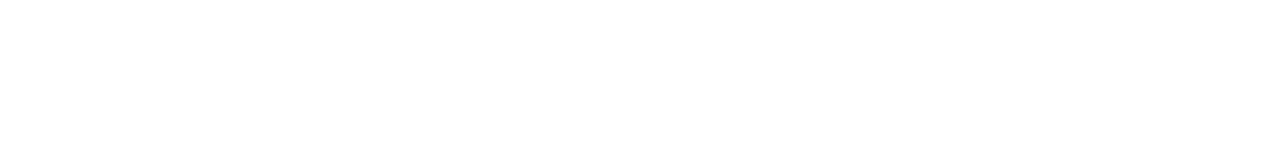
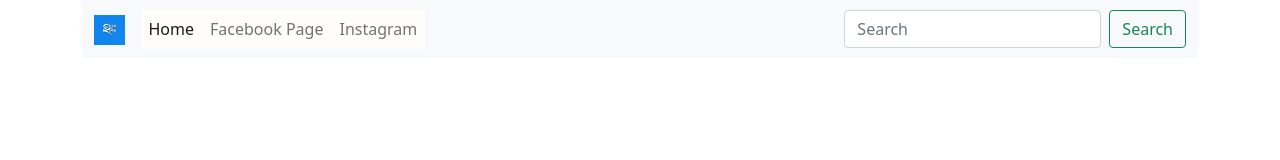
Before and after one commit to Hasan-new/my-new-web, a plain HTML site: page index.html in a window 1280 px wide. Drawn offline with nearby package versions, Linux system fonts and the light colour scheme.

Commit message:
navbar done

```diff
--- a/index.html
+++ b/index.html
@@ -5,9 +5,42 @@
     <meta http-equiv="X-UA-Compatible" content="IE=edge">
     <meta name="viewport" content="width=device-width, initial-scale=1.0">
     <title>Horek-Rokom</title>
+    <link href="https://cdn.jsdelivr.net/npm/bootstrap@5.0.0-beta2/dist/css/bootstrap.min.css" rel="stylesheet" integrity="sha384-BmbxuPwQa2lc/FVzBcNJ7UAyJxM6wuqIj61tLrc4wSX0szH/Ev+nYRRuWlolflfl" crossorigin="anonymous">
     <link rel="stylesheet" href="style.css">
 </head>
 <body>
 
+    <div class="container">
+        <nav class="navbar navbar-expand-lg navbar-light bg-light">
+            <div class="container-fluid">
+              <a class="navbar-brand" href="#">
+                  <img style="height: 30px;" src="images/horekrokom.jpg" alt="">
+              </a>
+              <button class="navbar-toggler" type="button" data-bs-toggle="collapse" data-bs-target="#navbarSupportedContent" aria-controls="navbarSupportedContent" aria-expanded="false" aria-label="Toggle navigation">
+                <span class="navbar-toggler-icon"></span>
+              </button>
+              <div class="collapse navbar-collapse" id="navbarSupportedContent">
+                <ul class="navbar-nav me-auto mb-2 mb-lg-0">
+                  <li class="nav-item">
+                    <a class="nav-link active" aria-current="page" href="#">Home</a>
+                  </li>
+                  <li class="nav-item">
+                    <a class="nav-link" href="https://www.facebook.com/?sk=h_chr">Facebook Page</a>
+                  </li>
+                  <li class="nav-item">
+                    <a class="nav-link" href="https://www.instagram.com/cr7skillzx/">Instagram</a>
+                  </li>
+                </ul>
+                <form class="d-flex">
+                  <input class="form-control me-2" type="search" placeholder="Search" aria-label="Search">
+                  <button class="btn btn-outline-success" type="submit">Search</button>
+                </form>
+              </div>
+            </div>
+          </nav>
+    </div>
+
+
+    <script src="https://cdn.jsdelivr.net/npm/bootstrap@5.0.0-beta2/dist/js/bootstrap.bundle.min.js" integrity="sha384-b5kHyXgcpbZJO/tY9Ul7kGkf1S0CWuKcCD38l8YkeH8z8QjE0GmW1gYU5S9FOnJ0" crossorigin="anonymous"></script>
 </body>
 </html>
--- a/style.css
+++ b/style.css
@@ -0,0 +1,3 @@
+.nav-link{
+    background-color: #fffdfa;
+}
```
